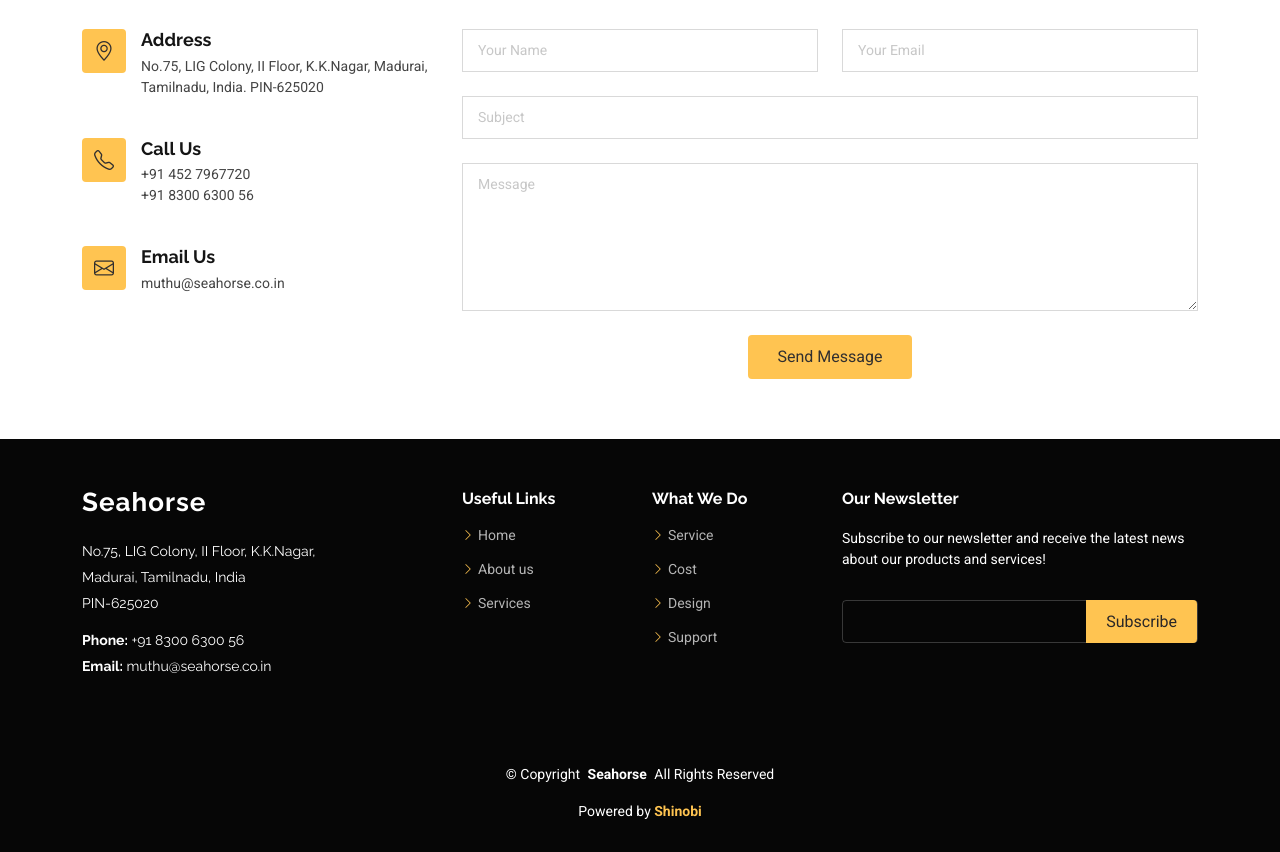
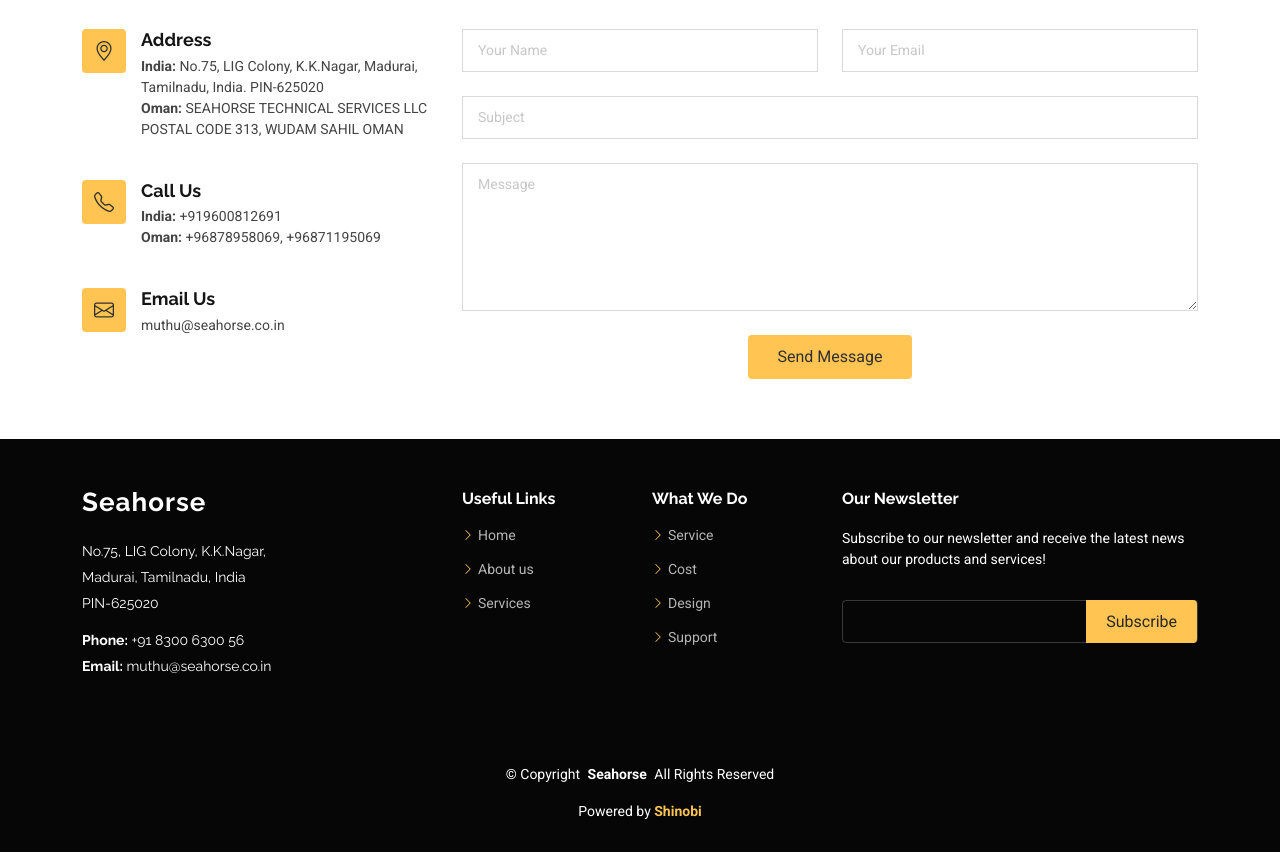
Before and after one commit to Shinobi-developers/seahorse, a plain HTML site: page index.html in a window 1280 px wide. Shown: the part 5040-5892 px from the top of the page. Drawn offline with Linux system fonts and the light colour scheme.

Commit message:
[fix]: contact update

```diff
--- a/index.html
+++ b/index.html
@@ -958,7 +958,8 @@
               <i class="bi bi-geo-alt flex-shrink-0"></i>
               <div>
                 <h3>Address</h3>
-                <p>No.75, LIG Colony, II Floor, K.K.Nagar, Madurai, Tamilnadu, India. PIN-625020</p>
+                <p><strong>India:</strong> No.75, LIG Colony, K.K.Nagar, Madurai, Tamilnadu, India. PIN-625020</p>
+                <p><strong>Oman: </strong>SEAHORSE TECHNICAL SERVICES LLC POSTAL CODE 313, WUDAM SAHIL OMAN</p>
               </div>
             </div>
             <!-- End Info Item -->
@@ -968,8 +969,8 @@
               <div>
                 <h3>Call Us</h3>
                 <p>
-                  +91 452 7967720<br>
-                  +91 8300 6300 56
+                  <strong>India:</strong> +919600812691 <br>
+                  <strong>Oman:</strong> +96878958069, +96871195069
                 </p>
               </div>
             </div>
@@ -980,9 +981,9 @@
               <div>
                 <h3>Email Us</h3>
                 <p>
-                  <!-- <a style="text-decoration: none; color: #444444;" href="mailto:muthu@seahorse.co.in"
-                    target="_blank">muthu@seahorse.co.in</a> -->
-                  muthu@seahorse.co.in
+                  <a style="text-decoration: none; color: #444444;" href="mailto:muthu@seahorse.co.in"
+                    target="_blank">muthu@seahorse.co.in</a>
+                  <!-- muthu@seahorse.co.in -->
                 </p>
               </div>
             </div>
@@ -1037,7 +1038,7 @@
               <span class="sitename">Seahorse</span>
             </a>
             <div class="footer-contact pt-3">
-              <p>No.75, LIG Colony, II Floor, K.K.Nagar,</p>
+              <p>No.75, LIG Colony, K.K.Nagar,</p>
               <p>Madurai, Tamilnadu, India</p>
               <p>PIN-625020</p>
               <p class="mt-3">
```
